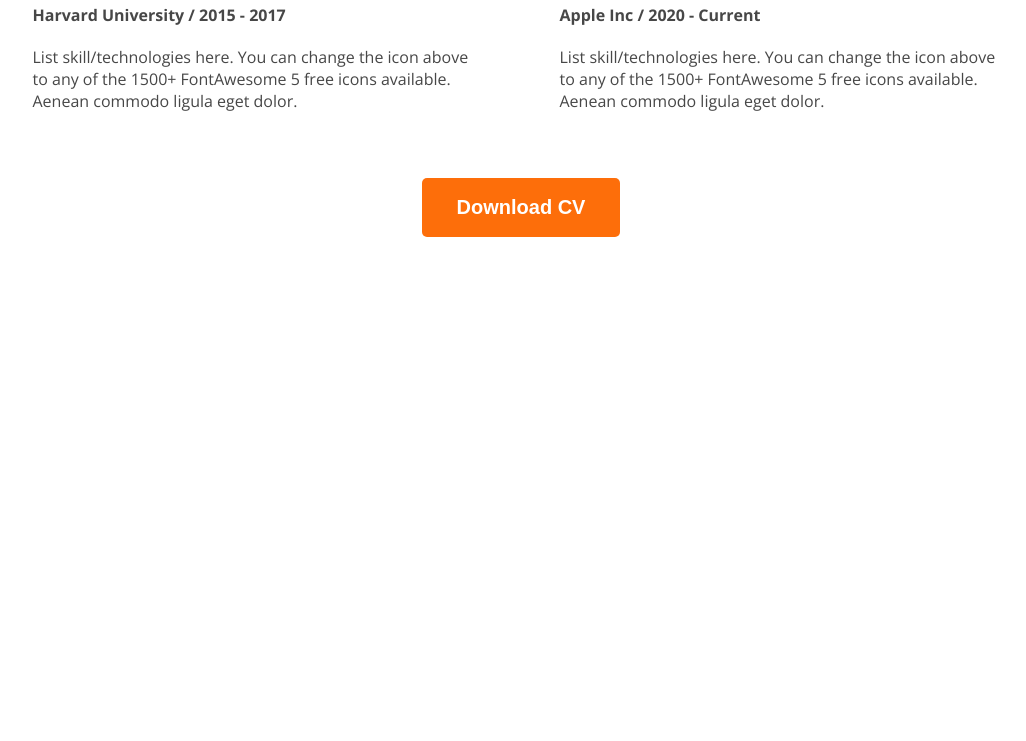
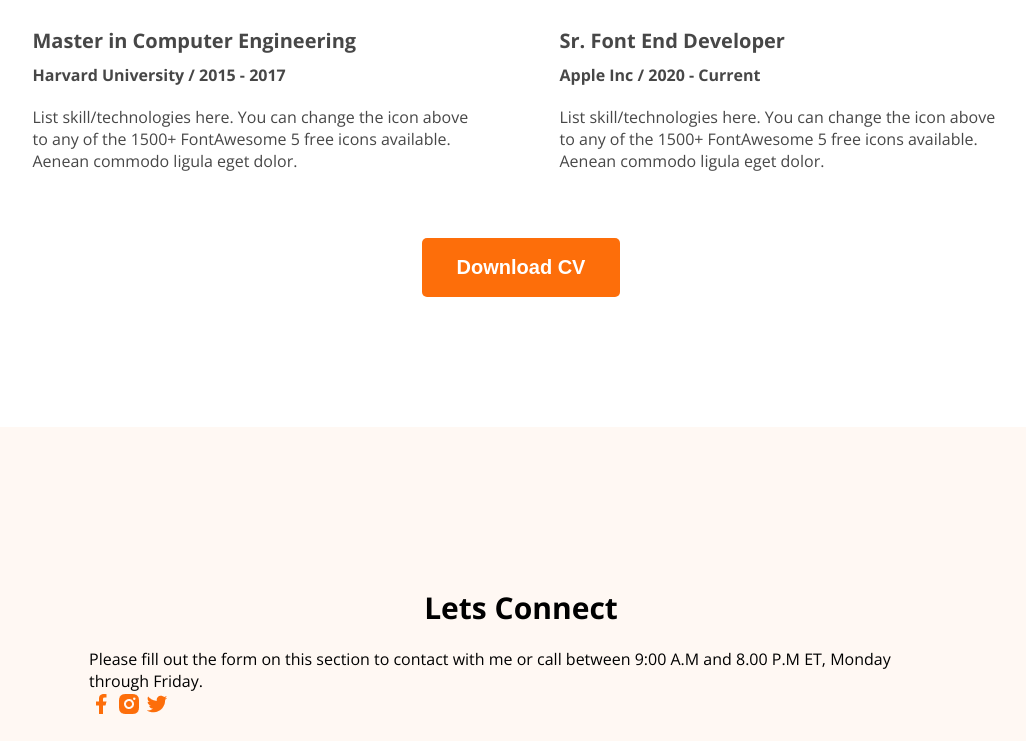
Before and after one commit to mahinhaider29/my-portfolio-website, a plain HTML site: page index.html in a window 1280 px wide. Shown: the part 2708-3449 px from the top of the page, without its empty margins (119-1145 px from the left). Before the commit the page ends 3075 px from the top, so only its background shows below. Drawn offline with nearby package versions, Linux system fonts and the light colour scheme.

Commit message:
started footer

```diff
--- a/index.html
+++ b/index.html
@@ -166,11 +166,21 @@
          </button>
       </div>
       </section>
-
-
-
-   </main>
+      </main>
    <footer>
+      <div class="footer-column">
+         <h3 class="section-title">Lets Connect</h3>
+         <p class="section-description"></p>
+      </div>
+      <div class="footer-column">Please fill out the form on this section to contact with me or call between 9:00 A.M and 8.00 P.M ET, Monday through Friday.</div>
+      <div class="social-links">
+         <a href=""><img src="images/icons/facebook.png" alt=""></a>
+         <a href=""><img src="images/icons/insta.png" alt=""></a>
+         <a href=""><img src="images/icons/twitter.png" alt=""></a>
+      </div>
+      <div class="footer-column">
+         <h3 class="section-title">Let’s Message me</h3>
+      </div>
 
    </footer>
 </body>
--- a/styles/portfolio.css
+++ b/styles/portfolio.css
@@ -88,7 +88,7 @@ justify-content: space-between;
   background: #FFF8F3;
 }
 .section-title{
-  font-size: 35;
+  font-size: 30px;
   font-weight: 700;
   margin-bottom: 20px;
   text-align: center;
@@ -174,3 +174,7 @@ justify-content: space-between;
   text-align: center;
   margin: 50px 0px;
 }
+footer{
+  background:  #FFF8F3;
+  padding: 130px 200px;
+  }
```
